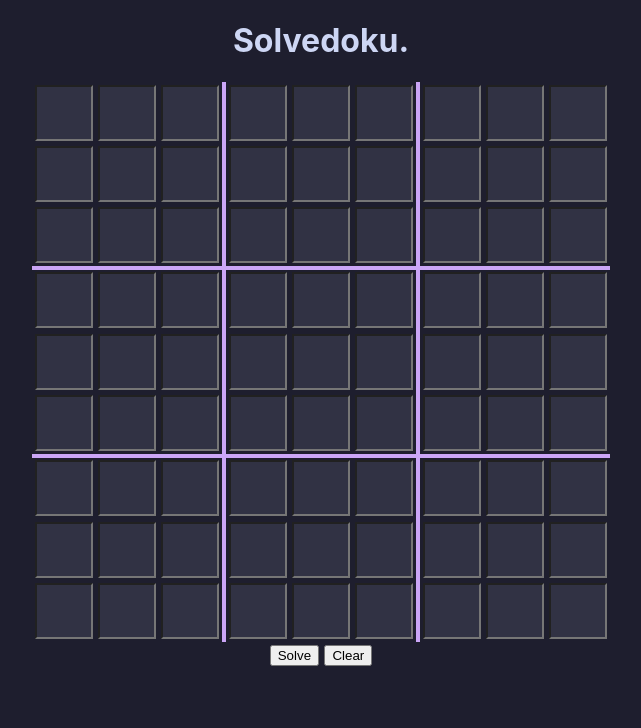
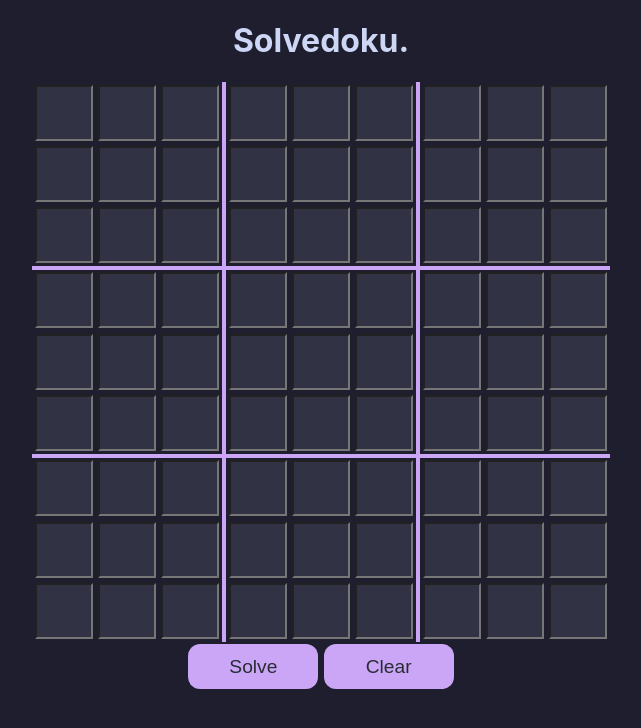
Before and after one commit to MichaelJRossDev/solvedoku, a React (Create React App) app: page / in a window 1280 px wide. Shown: the top 728 px of the page, without its empty margins (319-960 px from the left). Built offline with nearby package versions, Linux system fonts and the light colour scheme.

Commit message:
Make prettier buttons

```diff
--- a/src/App.css
+++ b/src/App.css
@@ -91,3 +91,13 @@ input {
   color: #cdd6f4;
   font-size: larger;
 }
+
+button {
+  background-color: #cba6f7;
+  color: #282c34;
+  font-size: larger;
+  border-radius: 12px;
+  border-style: hidden;
+  width: 130px;
+  height: 45px;
+}
```
